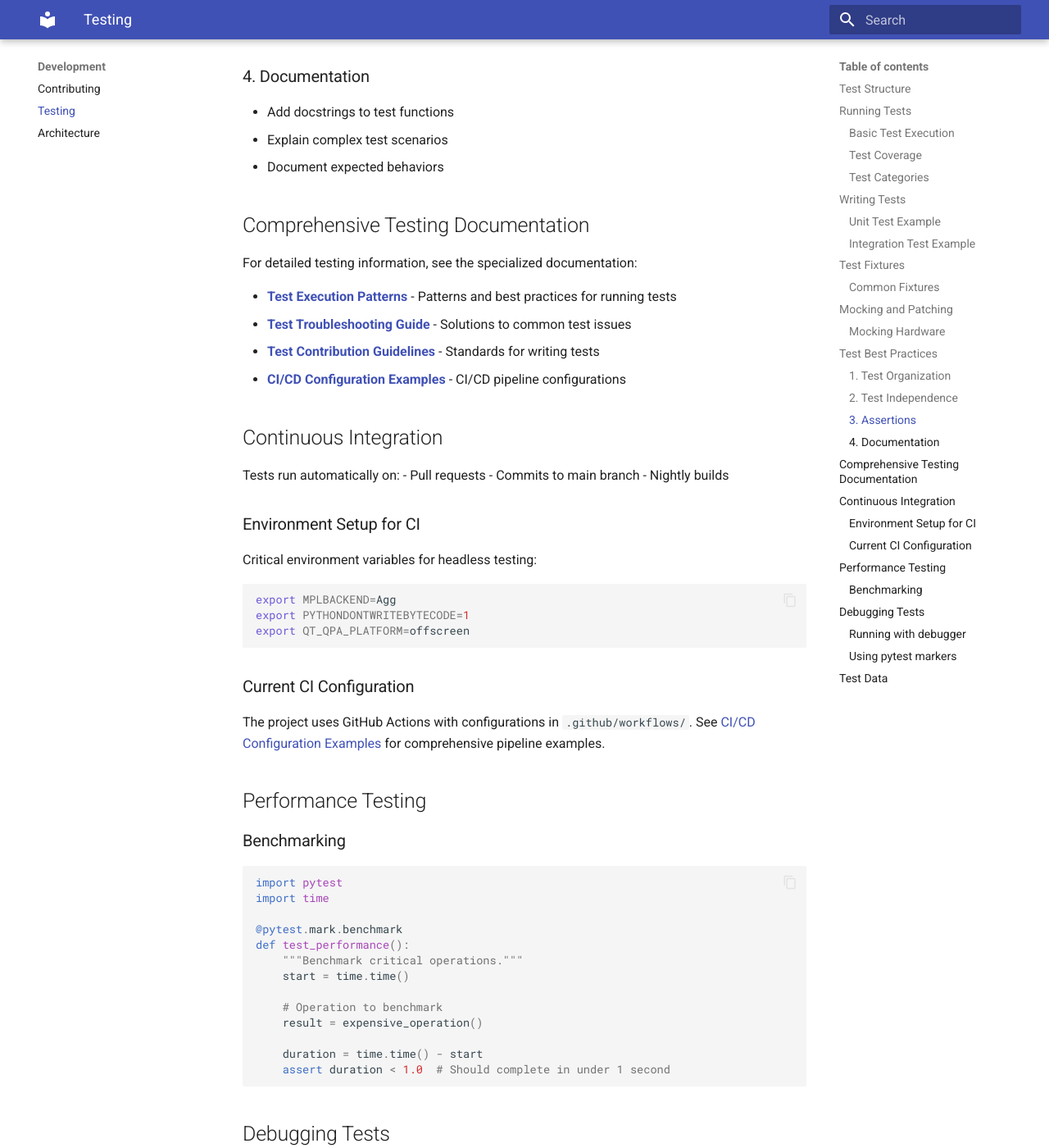
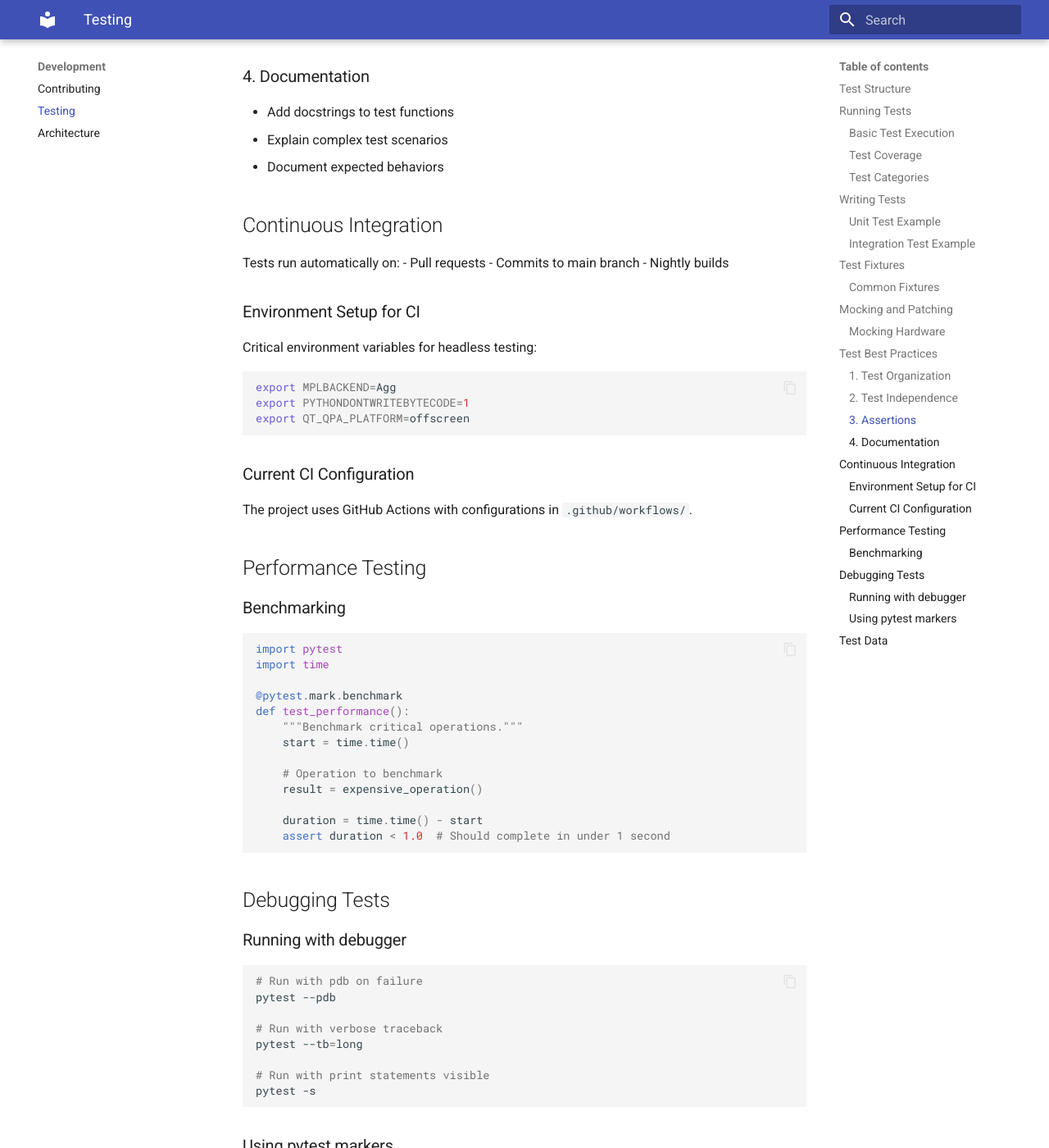
Before and after one commit to ShuxiangCao/LeeQ, an MkDocs documentation site: the page built from docs/development/testing.md, in a window 1280 px wide and 1400 px high, scrolled down 3844 px. Shown: the whole window at 82% size. Built offline with MkDocs 1.6.1 and Material for MkDocs 9.7.7, drawn with Linux system fonts in a browser that asks for light colours.

Commit message:
fix: Remove broken documentation links
- Remove references to non-existent epii/migration-guide.md
- Remove references to non-existent epii/release-notes-v0.2.0.md
- Remove broken links in chronicle_session_viewer.md
- Remove references to non-existent test documentation files
- Update mkdocs.yml nav to remove missing pages

🤖 Generated with [Claude Code](https://claude.com/claude-code)

Co-Authored-By: Claude <noreply@anthropic.com>

```diff
--- a/docs/development/testing.md
+++ b/docs/development/testing.md
@@ -178,15 +178,6 @@ def test_with_mock_hardware(mock_device):
 - Explain complex test scenarios
 - Document expected behaviors
 
-## Comprehensive Testing Documentation
-
-For detailed testing information, see the specialized documentation:
-
-- **[Test Execution Patterns](test_execution_patterns.md)** - Patterns and best practices for running tests
-- **[Test Troubleshooting Guide](test_troubleshooting_guide.md)** - Solutions to common test issues
-- **[Test Contribution Guidelines](test_contribution_guidelines.md)** - Standards for writing tests
-- **[CI/CD Configuration Examples](ci_cd_configuration_examples.md)** - CI/CD pipeline configurations
-
 ## Continuous Integration
 
 Tests run automatically on:
@@ -206,7 +197,7 @@ export QT_QPA_PLATFORM=offscreen
 
 ### Current CI Configuration
 
-The project uses GitHub Actions with configurations in `.github/workflows/`. See [CI/CD Configuration Examples](ci_cd_configuration_examples.md) for comprehensive pipeline examples.
+The project uses GitHub Actions with configurations in `.github/workflows/`.
 
 ## Performance Testing
 
--- a/mkdocs.yml
+++ b/mkdocs.yml
@@ -54,8 +54,6 @@ nav:
     - Deployment Guide: epii/deployment-guide.md
     - Client Usage: epii/client-usage.md
     - Operations Guide: epii-operations-guide.md
-    - Migration Guide: epii/migration-guide.md
-    - Release Notes v0.2.0: epii/release-notes-v0.2.0.md
     - Quick Reference: epii/quick-reference.md
     - Troubleshooting: epii/troubleshooting.md
     - API Reference:
```
Also changed, not shown: docs/api/epii/overview.md (+0 -2 lines), docs/chronicle_session_viewer.md (+0 -7 lines), docs/epii/overview.md (+0 -4 lines), docs/epii/quick-reference.md (+0 -1 lines).
